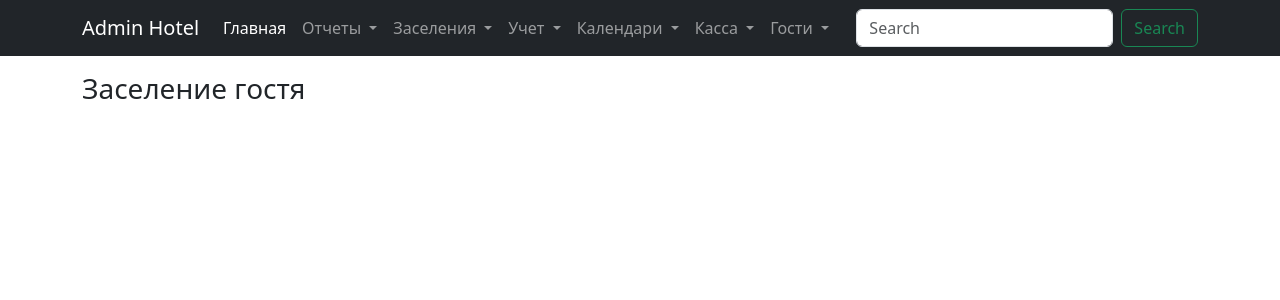
After one commit to santex85/backend_moskow, a Django app: template templates/crm/booking_guest.html in a window 1280 px wide. The commit adds this page. Shown: the top 300 px of the page. Run offline with Django 4.2, Linux system fonts and the light colour scheme; the template is opened without the code that fills it, so the values that code supplies are empty; some libraries are stand-ins or nearby versions.

Commit message:
menu interface prototype template

```diff
--- /dev/null
+++ b/templates/crm/booking_guest.html
@@ -0,0 +1,8 @@
+{% include "base.html" %}
+{% block context %}
+    <div class="container">
+        <div class="row">
+            <h3 class="mt-3">Заселение гостя</h3>
+        </div>
+    </div>
+{% endblock %}
--- a/templates/include/navigation.html
+++ b/templates/include/navigation.html
@@ -1,31 +1,81 @@
 <nav class="navbar navbar-expand-lg bg-dark navbar-dark">
     <div class="container">
-    <a class="navbar-brand" href="#">Admin Hotel</a>
-    <button class="navbar-toggler" type="button" data-bs-toggle="collapse" data-bs-target="#navbarSupportedContent" aria-controls="navbarSupportedContent" aria-expanded="false" aria-label="Toggle navigation">
+        <a class="navbar-brand" href="{% url 'index' %}">Admin Hotel</a>
+        <button class="navbar-toggler" type="button" data-bs-toggle="collapse" data-bs-target="#navbarSupportedContent"
+                aria-controls="navbarSupportedContent" aria-expanded="false" aria-label="Toggle navigation">
             <span class="navbar-toggler-icon"></span>
         </button>
         <div class="collapse navbar-collapse" id="navbarSupportedContent">
             <ul class="navbar-nav me-auto mb-2 mb-lg-0">
                 <li class="nav-item">
-          <a class="nav-link active" aria-current="page" href="#">Home</a>
-        </li>
-        <li class="nav-item">
-          <a class="nav-link" href="#">Link</a>
+                    <a class="nav-link active" aria-current="page" href="{% url 'index' %}">Главная</a>
                 </li>
                 <li class="nav-item dropdown">
-          <a class="nav-link dropdown-toggle" href="#" role="button" data-bs-toggle="dropdown" aria-expanded="false">
-            Dropdown
+                    <a class="nav-link dropdown-toggle" href="#" role="button" data-bs-toggle="dropdown"
+                       aria-expanded="false">
+                        Отчеты
                     </a>
                     <ul class="dropdown-menu">
-            <li><a class="dropdown-item" href="#">Action</a></li>
-            <li><a class="dropdown-item" href="#">Another action</a></li>
-            <li><hr class="dropdown-divider"></li>
-            <li><a class="dropdown-item" href="#">Something else here</a></li>
+                        <li><a class="dropdown-item" href="{% url "report-period" %}">Отчёт за период</a></li>
+                        <li><a class="dropdown-item" href="{% url "report-group" %}">Отчёт по группе</a></li>
+                        <li><a class="dropdown-item" href="{% url "report-inline" %}">Отчёт по строкам за
+                            весь период</a></li>
                     </ul>
                 </li>
-        <li class="nav-item">
-          <a class="nav-link disabled">Disabled</a>
+                <li class="nav-item dropdown">
+                    <a class="nav-link dropdown-toggle" href="#" role="button" data-bs-toggle="dropdown"
+                       aria-expanded="false">
+                        Заселения
+                    </a>
+                    <ul class="dropdown-menu">
+                        <li><a class="dropdown-item" href="{% url "early-booking-group" %}">Предварительное заселения
+                            группы</a></li>
+                        <li><a class="dropdown-item" href="{% url "booking-group" %}">Заселение группы</a></li>
+                        <li><a class="dropdown-item" href="{% url "booking-guest" %}">Заселение гостя</a></li>
+                    </ul>
                 </li>
+                <li class="nav-item dropdown">
+                    <a class="nav-link dropdown-toggle" href="#" role="button" data-bs-toggle="dropdown"
+                       aria-expanded="false">
+                        Учет
+                    </a>
+                    <ul class="dropdown-menu">
+                        <li><a class="dropdown-item" href="{% url "warehouse-accounting" %}">Склад</a></li>
+                        <li><a class="dropdown-item" href="{% url "kitchen-accounting" %}">Кухня</a></li>
+                    </ul>
+                </li>
+                <li class="nav-item dropdown">
+                    <a class="nav-link dropdown-toggle" href="#" role="button" data-bs-toggle="dropdown"
+                       aria-expanded="false">
+                        Календари
+                    </a>
+                    <ul class="dropdown-menu">
+                        <li><a class="dropdown-item" href="{% url "calendar-hall" %}">Зал</a></li>
+                        <li><a class="dropdown-item" href="{% url "calendar-sauna" %}">Баня</a></li>
+                    </ul>
+                </li>
+                <li class="nav-item dropdown">
+                    <a class="nav-link dropdown-toggle" href="#" role="button" data-bs-toggle="dropdown"
+                       aria-expanded="false">
+                        Касса
+                    </a>
+                    <ul class="dropdown-menu">
+                        <li><a class="dropdown-item" href="{% url "cashier-outcome" %}">Расходы</a></li>
+                        <li><a class="dropdown-item" href="{% url "cashier-income" %}">Доходы</a></li>
+                    </ul>
+                </li>
+                <li class="nav-item dropdown">
+                    <a class="nav-link dropdown-toggle" href="#" role="button" data-bs-toggle="dropdown"
+                       aria-expanded="false">
+                        Гости
+                    </a>
+                    <ul class="dropdown-menu">
+                        <li><a class="dropdown-item" href="{% url "guests" %}">Гости</a></li>
+                        <li><a class="dropdown-item" href="{% url "groups" %}">Группы</a></li>
+                    </ul>
+                </li>
+
+
             </ul>
             <form class="d-flex" role="search">
                 <input class="form-control me-2" type="search" placeholder="Search" aria-label="Search">
```
Also changed, not shown: templates/crm/booking_group.html (added, +8 -0 lines), templates/crm/calendar_hall.html (added, +8 -0 lines), templates/crm/calendar_sauna.html (added, +8 -0 lines), templates/crm/cashier_income.html (added, +8 -0 lines), templates/crm/cashier_outcome.html (added, +8 -0 lines), templates/crm/early_booking.html (renamed from templates/crm/booking.html, +7 -3 lines), templates/crm/groups.html (added, +8 -0 lines), templates/crm/guests.html (added, +8 -0 lines), templates/crm/index.html (added, +8 -0 lines), templates/crm/kitchen_accounting.html (added, +8 -0 lines), templates/crm/report_group.html (added, +8 -0 lines), templates/crm/report_inline.html (added, +8 -0 lines), templates/crm/report_period.html (added, +8 -0 lines), templates/crm/warehouse_accounting.html (added, +8 -0 lines), 1 other file. Lines whose indentation alone changed are shown as unchanged.
